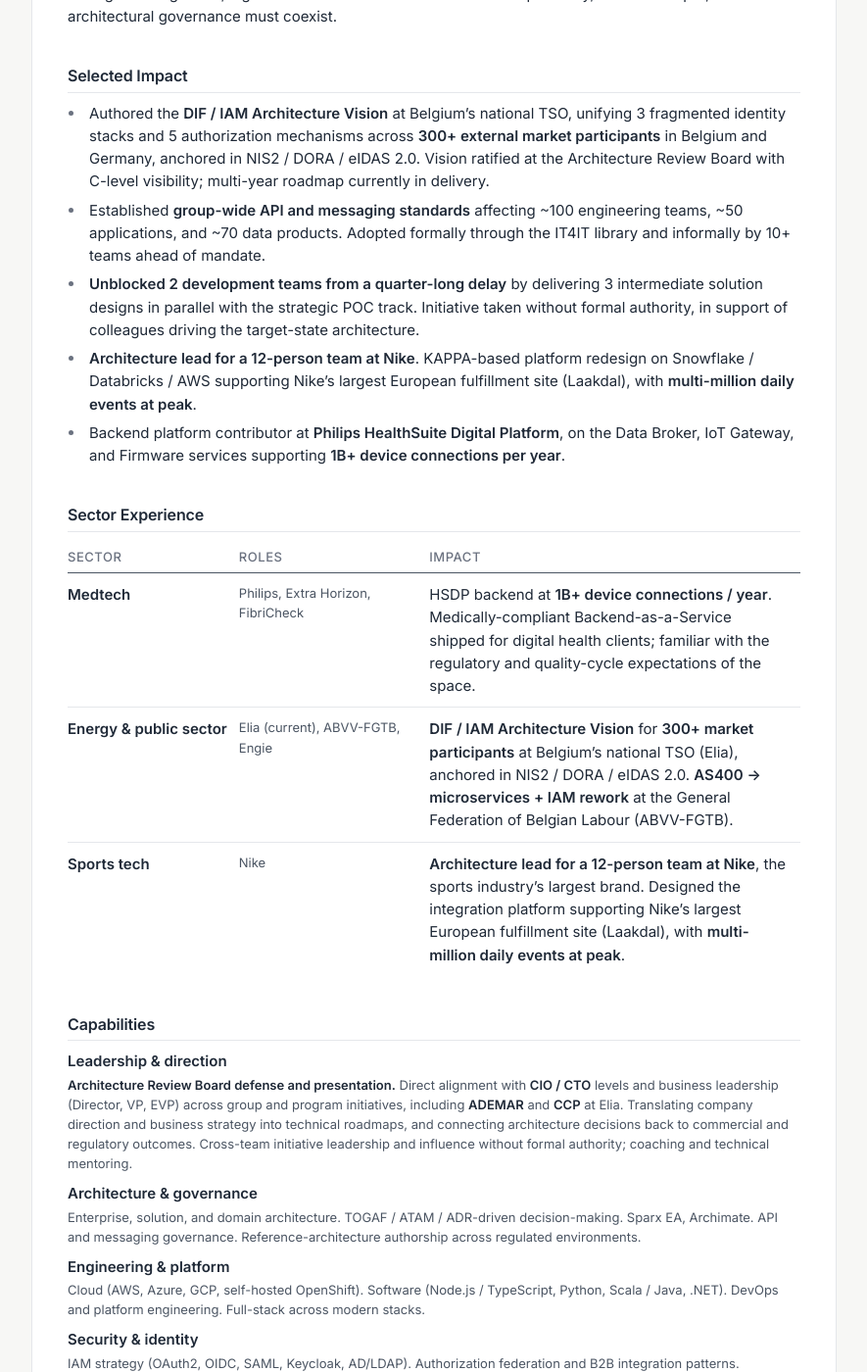
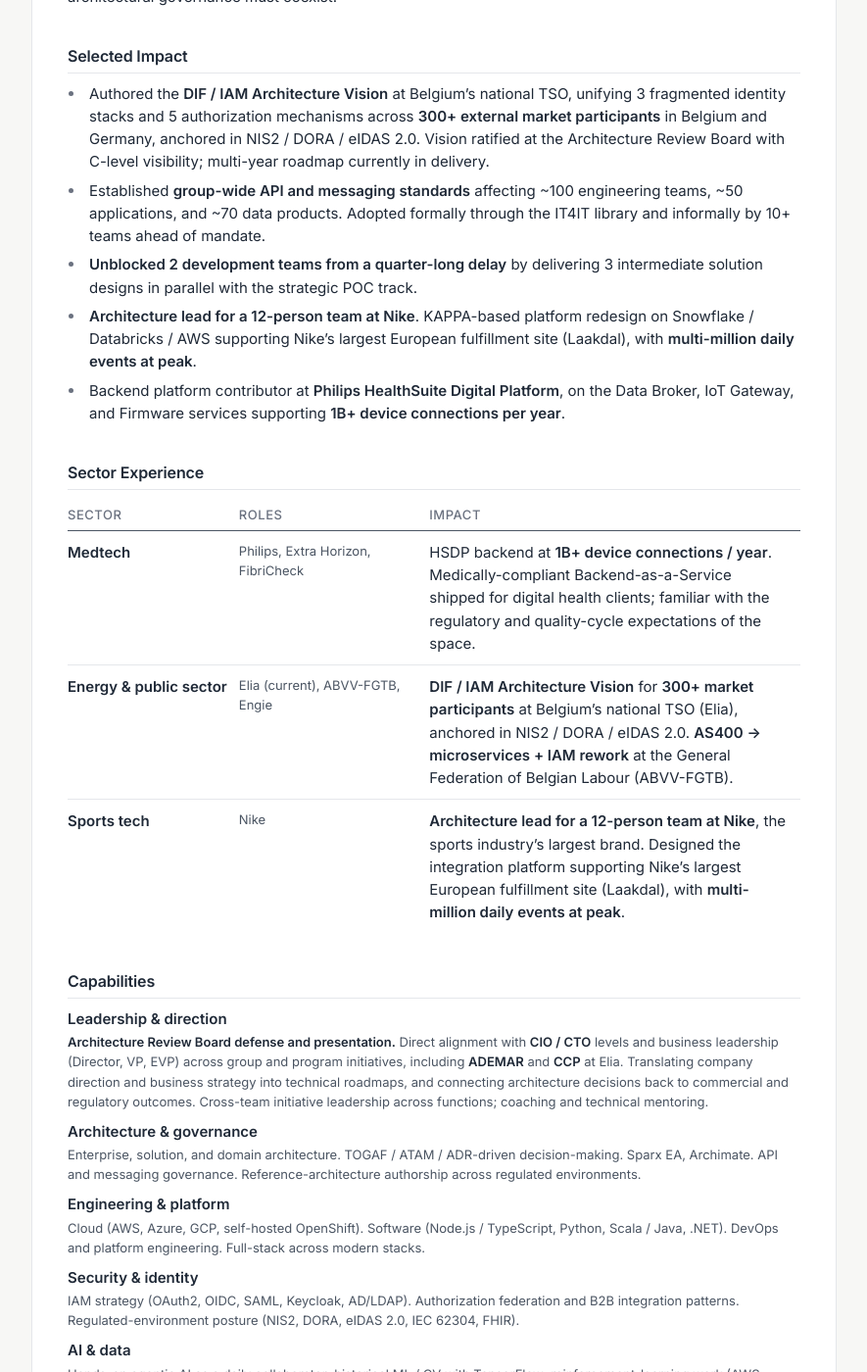
Before and after one commit to romdj/romdj.github.io, a Jekyll site: the page built from index.html, in a window 1280 px wide and 1400 px high, scrolled down 451 px. Shown: the whole window at 98% size, without its empty margins (197-1082 px from the left). Built offline with Jekyll 4.4.1, drawn with Linux system fonts in a browser that asks for light colours; nearby versions of some CDN libraries; some of the changed text lies outside the part shown.

Commit message:
content: phase-1 hygiene sweep on the exec summary
Three quick wins flagged by all 3 reviewer personas as junior-format
or gap-revealing noise on the one-pager.

- Drop "without formal authority" everywhere. Belgian search committees
  read this as "has never had the seat" — the exact gap the candidate
  is trying to bridge, served back in their own words. Removed from
  the Selected Impact unblock bullet and from the Capabilities
  Leadership line.
- Hide birthdate and driver's license site-wide. Junior-CV reflex on a
  leadership artifact.
- Remove Certifications block from the one-pager (still rendered on
  /detail/). Six certs on an exec summary read as "what someone does
  instead of shipping" (investor lens) and IC-grade signal (recruiter).

Net effect: less verbiage competing with the leadership claim, no
gap-tell phrasing, no IC-format artefacts. Sets up Phase 2 (title +
profile rewrite) and Phase 3 (Selected Impact upgrade with team-size
and delivery-cadence numbers).

```diff
--- a/_data/data.yml
+++ b/_data/data.yml
@@ -14,10 +14,10 @@
     display: true
     title: Uccle (Brussels), Belgium
   birthdate:
-    display: true
+    display: false
     title: 25/06/1991
   driverLicense:
-    display: true
+    display: false
     title: B
   email:
     display: true
@@ -97,7 +97,7 @@
     - bullet: |
         Established **group-wide API and messaging standards** affecting ~100 engineering teams, ~50 applications, and ~70 data products. Adopted formally through the IT4IT library and informally by 10+ teams ahead of mandate.
     - bullet: |
-        **Unblocked 2 development teams from a quarter-long delay** by delivering 3 intermediate solution designs in parallel with the strategic POC track. Initiative taken without formal authority, in support of colleagues driving the target-state architecture.
+        **Unblocked 2 development teams from a quarter-long delay** by delivering 3 intermediate solution designs in parallel with the strategic POC track.
     - bullet: |
         **Architecture lead for a 12-person team at Nike**. KAPPA-based platform redesign on Snowflake / Databricks / AWS supporting Nike's largest European fulfillment site (Laakdal), with **multi-million daily events at peak**.
     - bullet: |
@@ -543,7 +543,7 @@
   groups:
     - name: Leadership &amp; direction
       detail: |
-        **Architecture Review Board defense and presentation.** Direct alignment with **CIO / CTO** levels and business leadership (Director, VP, EVP) across group and program initiatives, including **ADEMAR** and **CCP** at Elia. Translating company direction and business strategy into technical roadmaps, and connecting architecture decisions back to commercial and regulatory outcomes. Cross-team initiative leadership and influence without formal authority; coaching and technical mentoring.
+        **Architecture Review Board defense and presentation.** Direct alignment with **CIO / CTO** levels and business leadership (Director, VP, EVP) across group and program initiatives, including **ADEMAR** and **CCP** at Elia. Translating company direction and business strategy into technical roadmaps, and connecting architecture decisions back to commercial and regulatory outcomes. Cross-team initiative leadership across functions; coaching and technical mentoring.
     - name: Architecture &amp; governance
       detail: |
         Enterprise, solution, and domain architecture. TOGAF / ATAM / ADR-driven decision-making. Sparx EA, Archimate. API and messaging governance. Reference-architecture authorship across regulated environments.
--- a/_includes/onepager_body.html
+++ b/_includes/onepager_body.html
@@ -13,8 +13,6 @@
     <br/>
     {% include skills.html %}
     <br/>
-    {% include certifications.html %}
-    <br/>
     {% include language.html %}
     <br/>
     <div class="detail-link">
```
